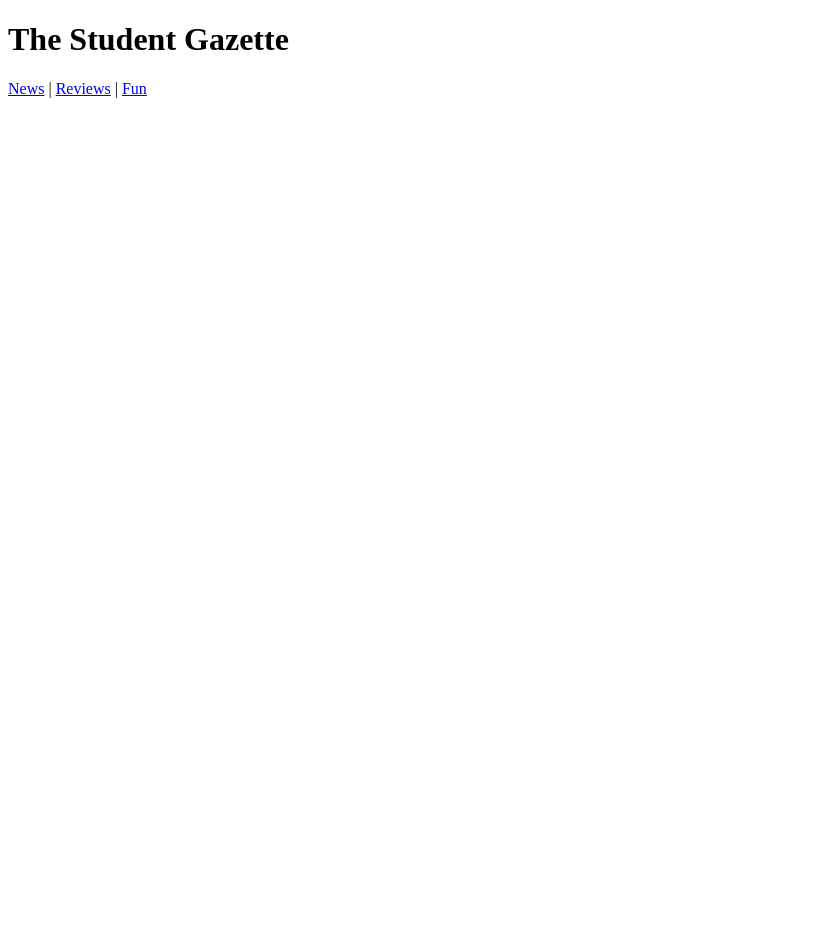
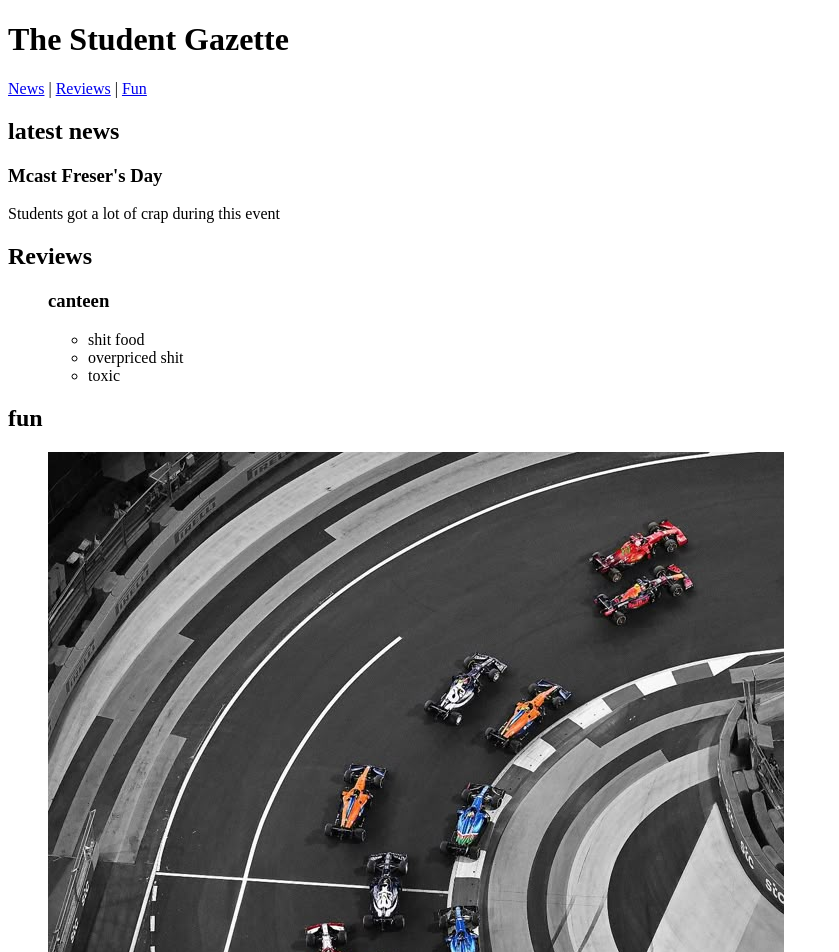
Before and after one commit to emma22cauchi-cmd/website-Design, a plain HTML site: page index.html in a window 1280 px wide. Shown: the top 952 px of the page, without its empty margins (0-839 px from the left). Before the commit the page ends 800 px from the top, so only its background shows below. Drawn offline with Linux system fonts and the light colour scheme.

Commit message:
Basic HTML layout

```diff
--- a/index.html
+++ b/index.html
@@ -21,5 +21,54 @@
             <a href="#fun">Fun</a>
         </nav>
     </header>
+
+    <!--main content for website-->
+    <main>
+        <!--a section of the website-->
+        <section id="News">
+            <h2>latest news </h2>
+            <!--An element of the thematic section-->
+            <article>
+                <h3>Mcast Freser's Day</h3>
+                <p>Students got a lot of crap during this event</p>
+            </article>
+        </section>
+
+        <section id="Reviews">
+            <h2>Reviews</H2>
+                <article>
+                    <!--unordered list -->
+                    <!--items anre defined with an li-->
+                    <ul>
+                        <h3> canteen</h3>
+                        <ul>
+                            <li> shit food</li>
+                            <li>overpriced shit</li>
+                            <li>toxic</li>
+                        </ul>
+                    </article>
+                </section>
+
+                <section id="fun">
+                    <h2>fun</h2>
+                    <article>
+                        <!-- figures help with website readability-->
+                        <figure>
+                        <img src="2021 F1 Saudi Arabian GP start.jpg" alt="f1 track ">
+                        <figcaption>2021 f1 track</figcaption>
+                        </figure>
+                        <figure>
+                            <img src="kawasaki ninja h2R.jpg" alt=" pretty bike ">
+                            <figcaption>kawasaki pretty bike </figcaption>
+                        </figure>
+                      <ol>
+                            <li>f1 therapy</li>
+                            <li>bikes</li>
+                            <li>sexyyy</li>
+                        </ol>
+                    </article>
+                    </section>
+
+            </main>
         </body>
         </html>
```
Also changed, not shown: 2021 F1 Saudi Arabian GP start.jpg (added), kawasaki ninja h2R.jpg (added). Lines whose indentation alone changed are shown as unchanged.
